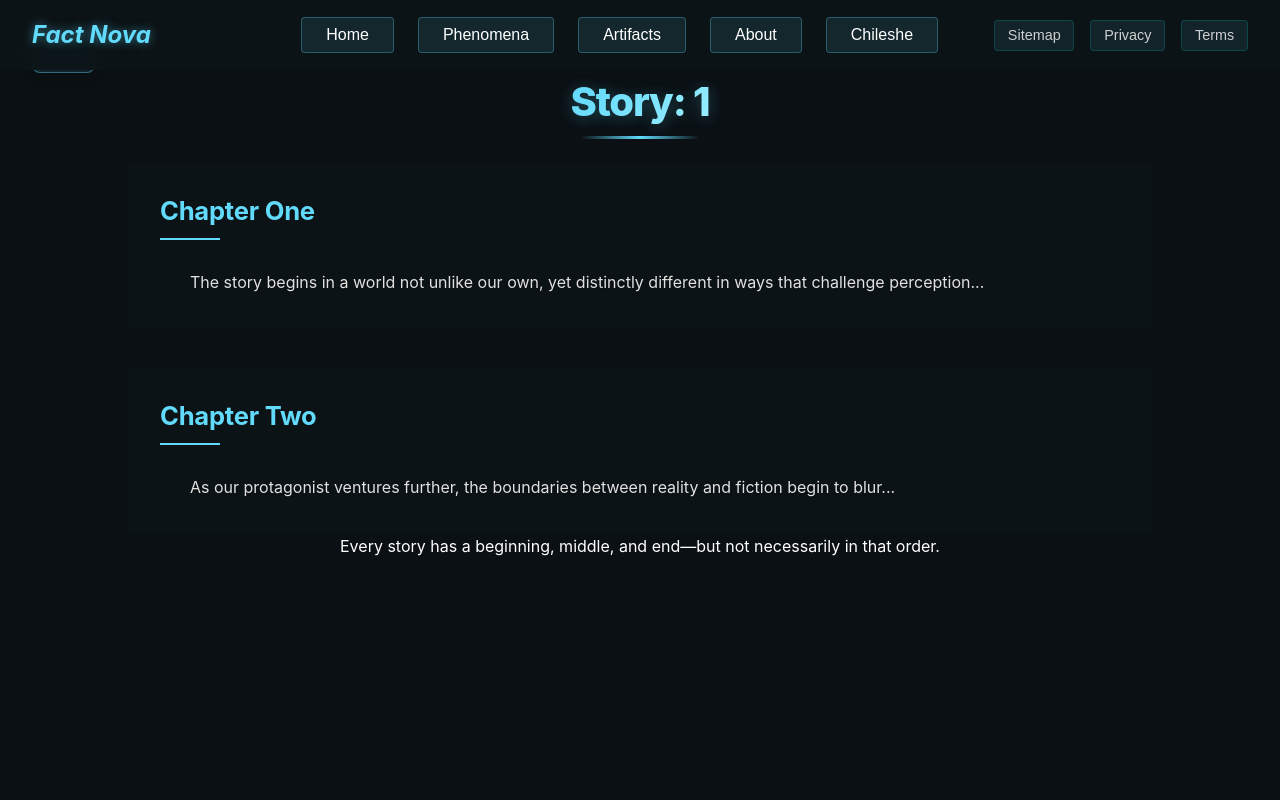
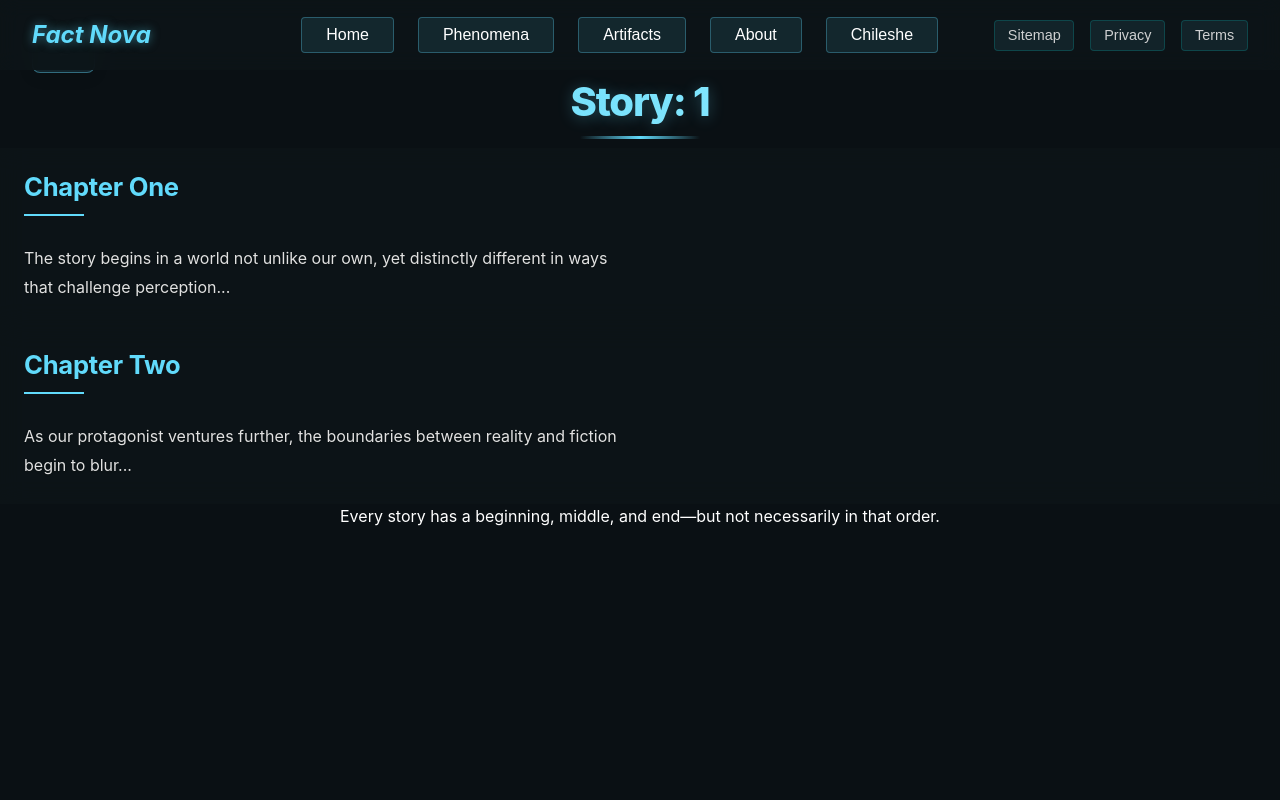
Before and after one commit to Chileshe3/ififfi, a React (Create React App) app: page /story/1 in a window 1280 px wide. Shown: the top 800 px of the page. Built offline with nearby package versions, Linux system fonts and the light colour scheme.

Commit message:
modified:   src/styles/Story.css

```diff
--- a/src/styles/Story.css
+++ b/src/styles/Story.css
@@ -55,9 +55,6 @@ body {
   padding: clamp(3rem, 8vh, 6rem) 0 clamp(2rem, 5vh, 4rem);
   text-align: left;
   width: 100%;
-  display: flex;
-  flex-direction: column;
-  align-items: center;
 }
 
 .story-title {
@@ -377,20 +374,9 @@ body {
 
 @media (min-width: 992px) {
   .section-content {
-    grid-template-columns: 1fr;
+    grid-template-columns: 1fr 1fr;
     align-items: center;
     gap: 2.5rem;
-    max-width: 900px;
-    margin: 0 auto;
-  }
-
-  .story-title {
-    text-align: center;
-    margin-bottom: 2.5rem;
-  }
-
-  .story-section {
-    padding: 2rem;
   }
 }
 
@@ -398,29 +384,11 @@ body {
   .story-container {
     width: 100%;
     padding: 0;
-    display: flex;
-    flex-direction: column;
-    align-items: center;
-  }
-
-  .story-section {
-    max-width: 1200px;
-    margin: 0 auto;
-    width: 80%;
-  }
-
-  .story-header {
-    width: 80%;
-    max-width: 1200px;
-    margin: 0 auto;
   }
 
   .story-sections {
     gap: 2.5rem;
     width: 100%;
-    display: flex;
-    flex-direction: column;
-    align-items: center;
   }
 }
 
```
